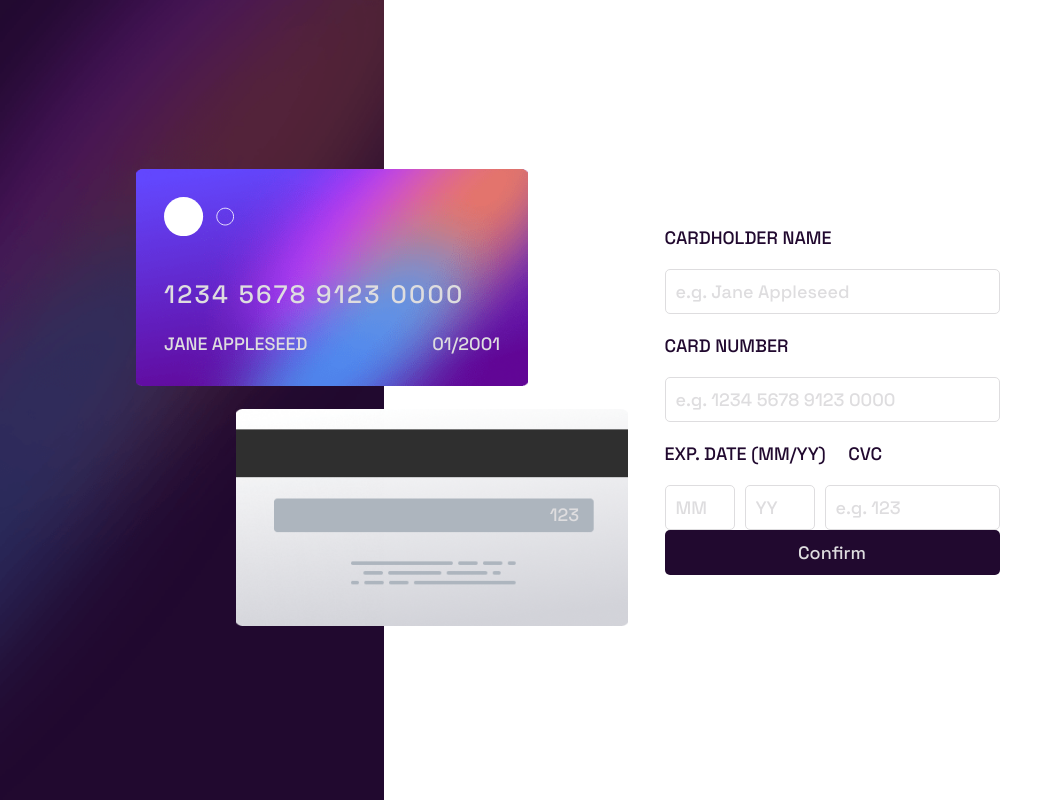
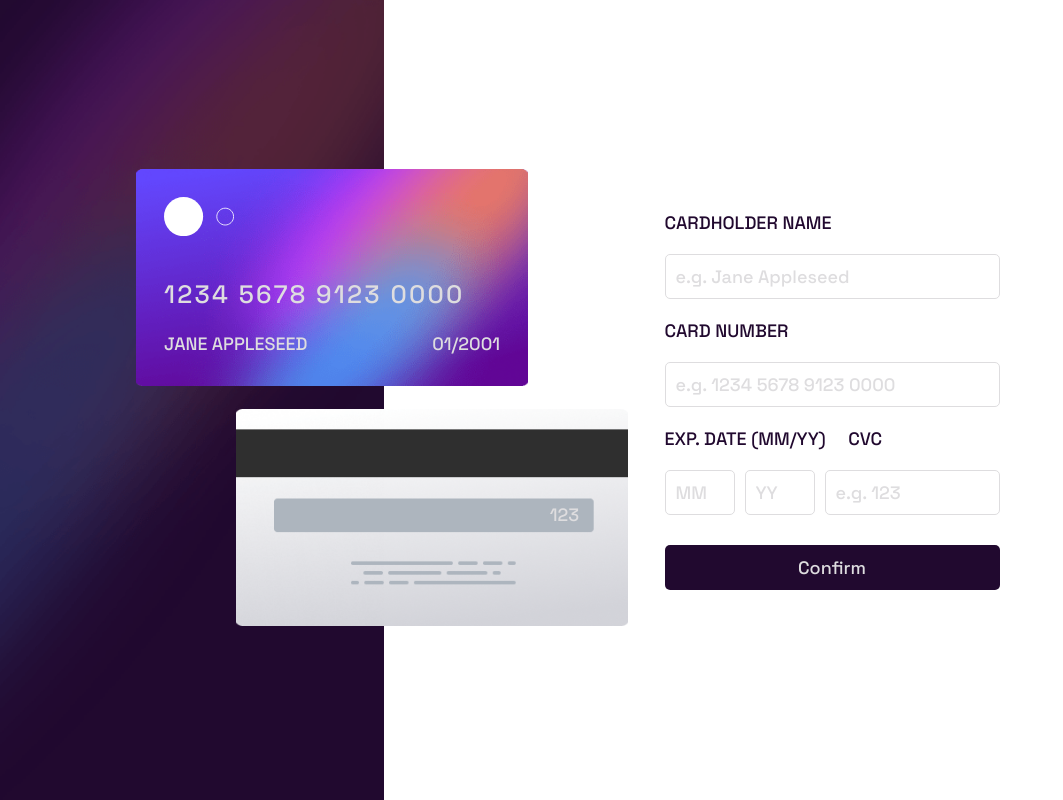
Before and after one commit to kujerocoding/interactive-card-details-form, a React (Vite) app: page / in a window 1280 px wide. Shown: the whole page, without its empty margins (0-1063 px from the left). Built offline with nearby package versions, Linux system fonts and the light colour scheme.

Commit message:
update media queriy

```diff
--- a/src/App.css
+++ b/src/App.css
@@ -18,6 +18,13 @@ body{
     font-size: var(--FS);
     font-family: var(--FF);
 }
+
+/* .main-container{
+    display: flex;
+    flex-direction: column;
+    justify-content: center;
+    align-items: center;
+} */
 
 .card--container{
     background-image: url('./assets/images/bg-main-mobile.png');
@@ -97,6 +104,7 @@ body{
     align-items: center;
     padding-inline: 20px;
     width: 70%;
+    margin-inline: auto;
 }
 
 form{
@@ -169,7 +177,7 @@ button{
 
 @media (min-width: 40em){
     .main--container{
-        display: flex;
+       display: flex;
     }
 
     .card--container{
@@ -179,7 +187,7 @@ button{
     }
 
     .card--front, .card--back{
-        transform: scale(140%);
+        transform: scale(1.4);
     }
 
     .card--front{
@@ -192,7 +200,7 @@ button{
         left: 100px;
     }
 
-    form{
-        margin: 0;
+    form, .card--added{
+        margin-top: 0;
     }
 }
```
